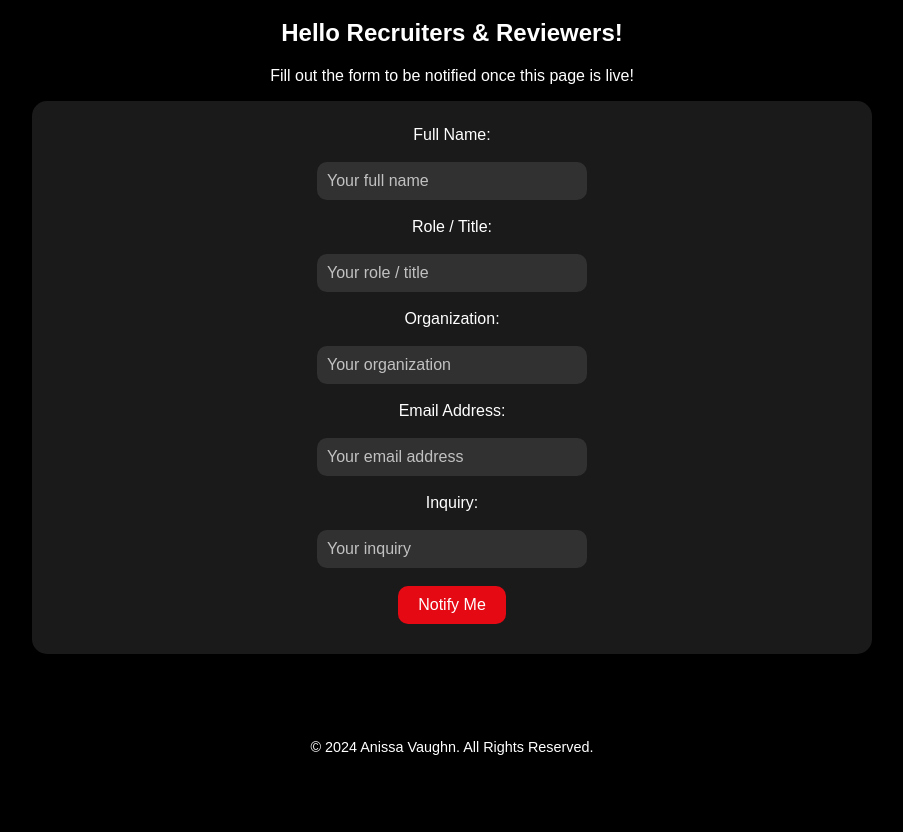
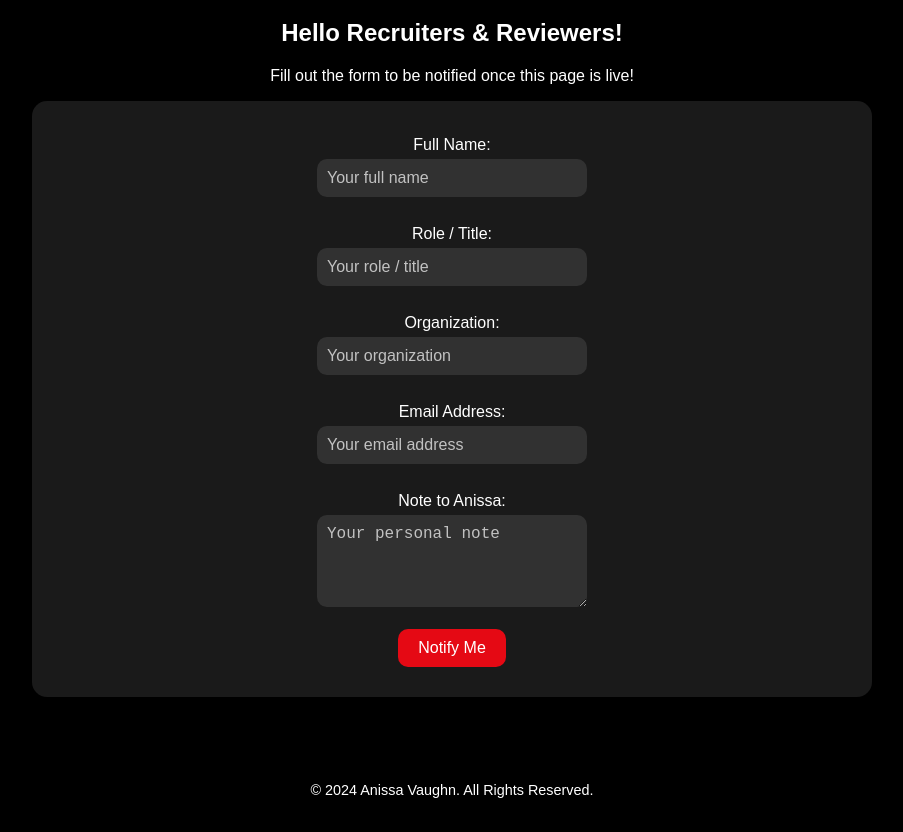
Before and after one commit to anissavaughn/personal-portfolio, a plain HTML site: page user-journeys/users/scout.html in a window 1280 px wide. Shown: the part 69-901 px from the top of the page, without its empty margins (188-1091 px from the left). Before the commit the page ends 858 px from the top, so only its background shows below. Drawn offline with Linux system fonts and the light colour scheme.

Commit message:
improve UX

```diff
--- a/style.css
+++ b/style.css
@@ -71,7 +71,7 @@ body {
     font-size: 0.9rem;
 }
 
-form {
+.form {
     display: flex;
     justify-content: center;
     gap: 20px;
@@ -84,17 +84,18 @@ form {
     box-shadow: none
 }
 
-fieldset{
+.fieldset{
     border:none
 }
 
-
-form label {
+.form-label {
     font-size: 1rem;
     display: block;
+    margin-top: 10px;
+    margin-bottom: 5px;
 }
 
-form input[type="text"]{
+.form-input[type="text"]{
     width: 250px;
     padding: 10px;
     border: none;
@@ -105,11 +106,11 @@ form input[type="text"]{
     color: white;
 }
 
-form input[type="text"]::placeholder{
+.form-input[type="text"]::placeholder{
     color: rgba(255, 255, 255, 0.7);
 }
 
-form input[type="submit"] {
+.form-input[type="submit"] {
     padding: 10px 20px;
     border: none;
     border-radius: 10px;
@@ -120,6 +121,6 @@ form input[type="submit"] {
     transition: background 0.3s ease;
 }
 
-form input[type="submit"]:hover {
+.form-input[type="submit"]:hover {
     background: #b40711;
 }
--- a/user-journeys/users/scout.html
+++ b/user-journeys/users/scout.html
@@ -4,12 +4,12 @@
 <head>
     <meta charset="UTF-8">
     <meta name="viewport" content="width=device-width, initial-scale=1.0">
-    <title>Scout - The Data Empress</title>
+    <title>Scouts - The Data Empress</title>
     <link rel="stylesheet" href="../../style.css">
 </head>
 <body>
     <header class="header">
-        <div class="logo">The Data Empress</div>
+        <div class="logo" onclick="location.href='../../index.html'">the data empress</div>
     </header>
 
     <section class="content">
@@ -17,26 +17,26 @@
         <p>Fill out the form to be notified once this page is live!</p>
     </section>
 
-    <form action="https://fabform.io/f/Y-8ITbu" method="post">
-        <fieldset>
+    <form class="form" action="https://fabform.io/f/Y-8ITbu" method="post">
+        <fieldset class="fieldset">
             <legend></legend>
 
-            <label for="fname">Full Name:</label><br>
-            <input type="text" id="name" name="name" placeholder="Your full name" required><br><br>
+            <label class="form-label" for="name">Full Name:</label>
+            <input class="form-input" type="text" id="name" name="name" placeholder="Your full name" required><br><br>
 
-            <label for="lname">Role / Title:</label><br>
-            <input type="text" id="role" name="role" placeholder="Your role / title" required><br><br>
+            <label class="form-label" for="role">Role / Title:</label>
+            <input class="form-input" type="text" id="role" name="role" placeholder="Your role / title" required><br><br>
 
-            <label for="org">Organization:</label><br>
-            <input type="text" id="org" name="org" placeholder="Your organization" required><br><br>
+            <label class="form-label" for="org">Organization:</label>
+            <input class="form-input" type="text" id="org" name="org" placeholder="Your organization" required><br><br>
 
-            <label for="email">Email Address:</label><br>
-            <input type="text" id="email" name="email" placeholder="Your email address" required><br><br>
+            <label class="form-label" for="email">Email Address:</label>
+            <input class="form-input" type="text" id="email" name="email" placeholder="Your email address" required><br><br>
 
-            <label for="email">Inquiry:</label><br>
-            <input type="text" id="inquiry" name="inquiry" placeholder="Your inquiry" required><br><br>
+            <label class="form-label" for="note">Note to Anissa:</label>
+            <textarea class="form-input" type="text" id="note" name="note" placeholder="Your personal note" rows="4" required></textarea><br><br>
 
-            <input type="submit" value="Notify Me">
+            <input class="form-input" type="submit" value="Notify Me">
         </fieldset>
     </form>
 
```
Also changed, not shown: index.html (+1 -1 lines), user-journeys/users/collab.html (+16 -13 lines), user-journeys/users/mentor.html (+15 -15 lines), user-journeys/users/patron.html (+15 -15 lines), 1 other file.
